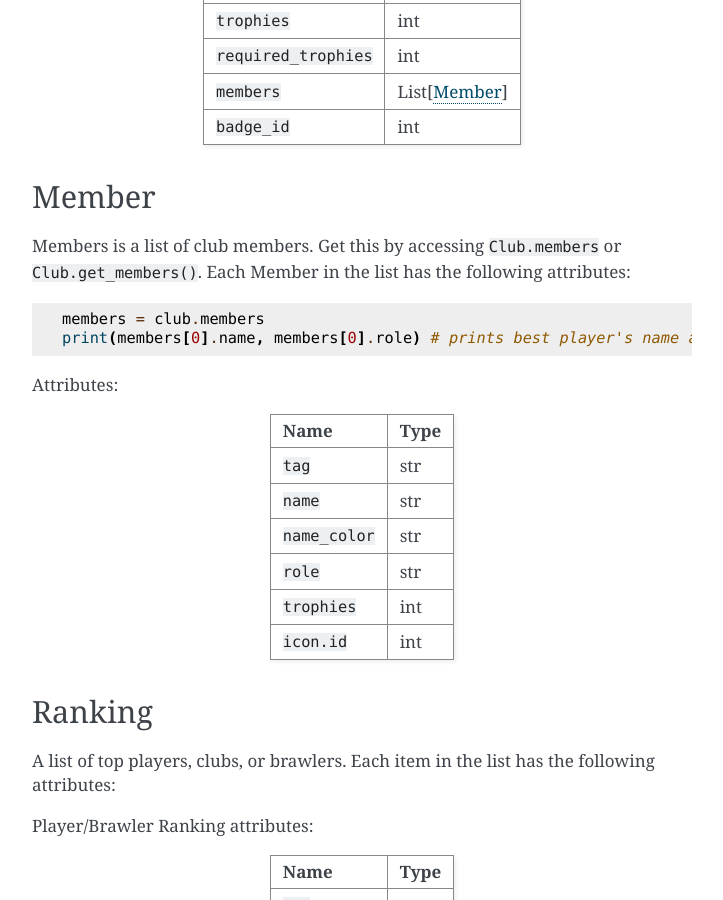
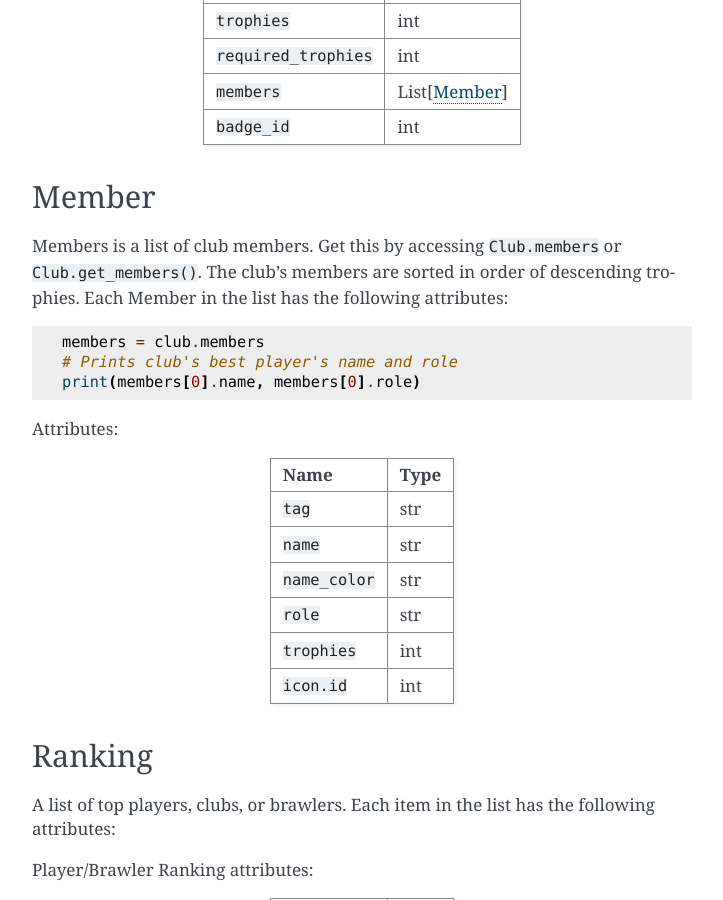
Before and after one commit to SharpBit/brawlstats, a Sphinx documentation site: the page built from docs/api.rst, in a window 1280 px wide and 900 px high, scrolled down 2452 px. Shown: the whole window, without its empty margins (388-1111 px from the left). Built offline with Sphinx 7.4.7, drawn with Linux system fonts in a browser that asks for light colours; some of the changed text lies outside the part shown.

Commit message:
some more doc updates to make shorter codeblocks

```diff
--- a/docs/api.rst
+++ b/docs/api.rst
@@ -94,12 +94,14 @@ Member
 
 Members is a list of club members. Get this by accessing
 ``Club.members`` or ``Club.get_members()``.
+The club's members are sorted in order of descending trophies.
 Each Member in the list has the following attributes:
 
 .. code:: py
 
    members = club.members
-   print(members[0].name, members[0].role) # prints best player's name and role (sorted by trophies)
+   # Prints club's best player's name and role
+   print(members[0].name, members[0].role)
 
 Attributes:
 
@@ -158,8 +160,10 @@ can only be accessed from ``Player.brawlers``.
 .. code:: py
 
    brawlers = player.brawlers
-   top_brawler = brawlers[0]  # first index in list = highest trophies
-   print(top_brawler.name, top_brawler.trophies)  # prints best brawler's name and trophies
+   # List is sorted by descending trophies
+   top_brawler = brawlers[0]
+   # print the player's best brawler's name and trophies
+   print(top_brawler.name, top_brawler.trophies)
 
 Attributes:
 
```
